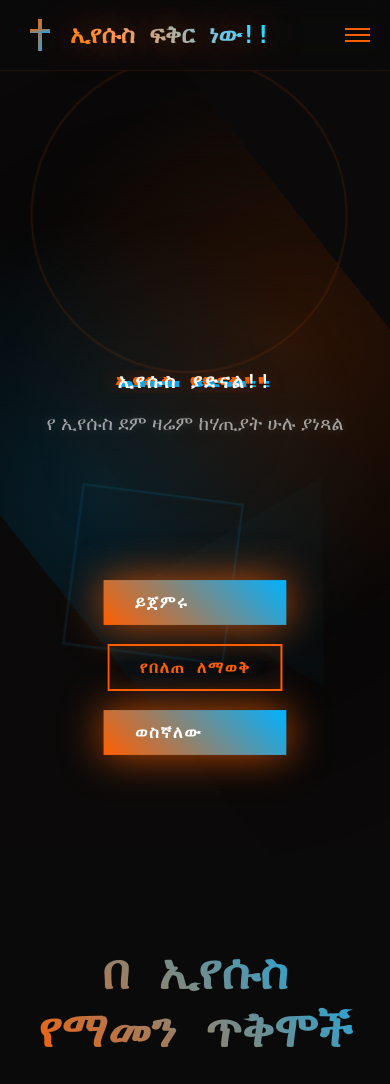
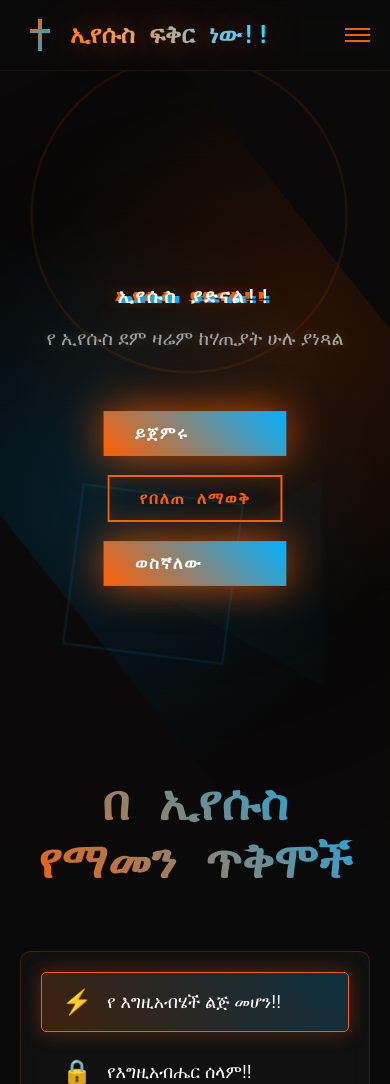
Before and after one commit to samuel1merga/yemsrach, a Django app: page / in a window 390 px wide. Shown: the top 1084 px of the page. Run offline with Django 5.2, Linux system fonts and the light colour scheme; data that the repository does not hold is empty.

Commit message:
static change

```diff
--- a/saved/static/templatemo-electric-xtra.css
+++ b/saved/static/templatemo-electric-xtra.css
@@ -1073,9 +1073,16 @@ https://templatemo.com/tm-596-electric-xtra
                 display: flex;
             }
 
-            .hero-content {
-                padding: 0 20px;
-            }
+            .hero {
+        padding: 10px;
+        min-height: 80vh;  /* optional: reduce height for small screens */
+    }
+
+    .hero-content {
+        padding: 0 10px;
+        width: 100%;
+    }
+
 
             .glitch-text {
                 font-size: clamp(1.2rem, 4.9vw, 2.4rem);
```
